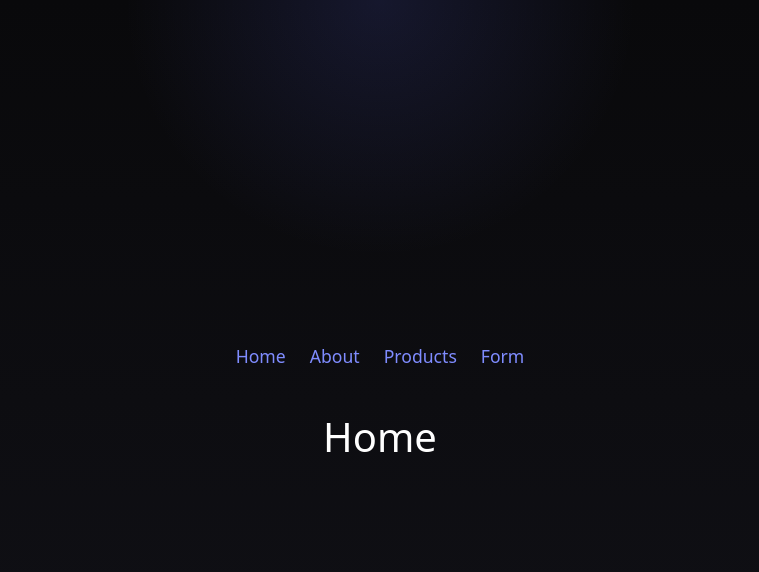
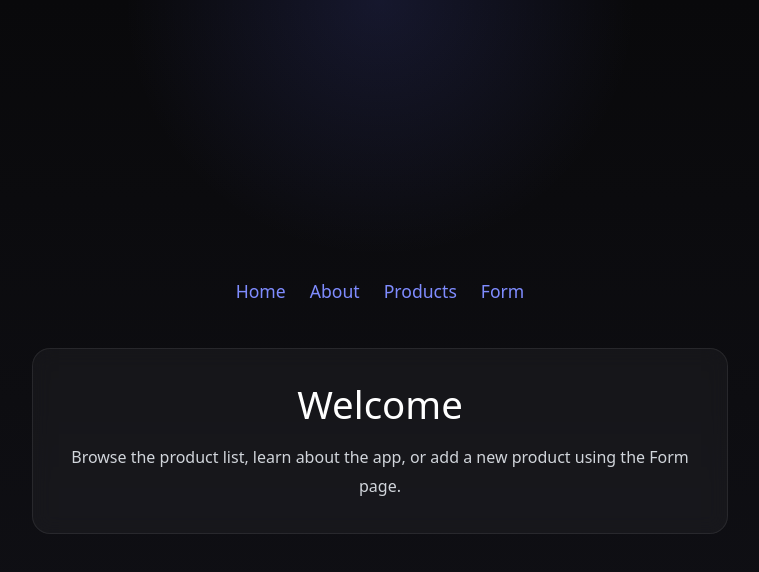
Before and after one commit to pvalerpolanco/web-development-2, a React (Vite) app: page /#/home in a window 1280 px wide. Before the commit this address led to /. Shown: the top 572 px of the page, without its empty margins (260-1019 px from the left). Built offline with nearby package versions, Linux system fonts and the light colour scheme.

Commit message:
Add bullet list navigation with page content and HashRouter for GitHub Pages

```diff
--- a/src/About.tsx
+++ b/src/About.tsx
@@ -1,7 +1,11 @@
 function About() {
   return (
-    <div className="About">
+    <div className="page-content">
       <h1>About</h1>
+      <p>
+        This project demonstrates a React product list and form using navigation, routing,
+        and a clean dark UI.
+      </p>
     </div>
   );
 }
--- a/src/Home.tsx
+++ b/src/Home.tsx
@@ -1,7 +1,10 @@
 function Home() {
   return (
-    <div className="Home">
-      <h1>Home</h1>
+    <div className="page-content">
+      <h1>Welcome</h1>
+      <p>
+        Browse the product list, learn about the app, or add a new product using the Form page.
+      </p>
     </div>
   );
 }
--- a/src/MyNav.tsx
+++ b/src/MyNav.tsx
@@ -2,11 +2,11 @@ import Home from "./Home";
 import About from "./About";
 import Products from "./Products";
 import MyForm from "./MyForm";
-import { BrowserRouter, Route, Routes, Link } from "react-router-dom";
+import { HashRouter, Route, Routes, Link } from "react-router-dom";
 
 function MyNav() {
   return (
-    <BrowserRouter>
+    <HashRouter>
       <SetNav />
       <Routes>
         <Route index element={<Home />} />
@@ -15,7 +15,7 @@ function MyNav() {
         <Route path="products" element={<Products />} />
         <Route path="form" element={<MyForm />} />
       </Routes>
-    </BrowserRouter>
+    </HashRouter>
   );
 }
 
@@ -23,10 +23,10 @@ function SetNav() {
   return (
     <nav>
       <ul>
-        <li><Link to="/home">Home</Link></li>
-        <li><Link to="/about">About</Link></li>
-        <li><Link to="/products">Products</Link></li>
-        <li><Link to="/form">Form</Link></li>
+        <li><Link to="#/">Home</Link></li>
+        <li><Link to="#/about">About</Link></li>
+        <li><Link to="#/products">Products</Link></li>
+        <li><Link to="#/form">Form</Link></li>
       </ul>
     </nav>
   );
```
